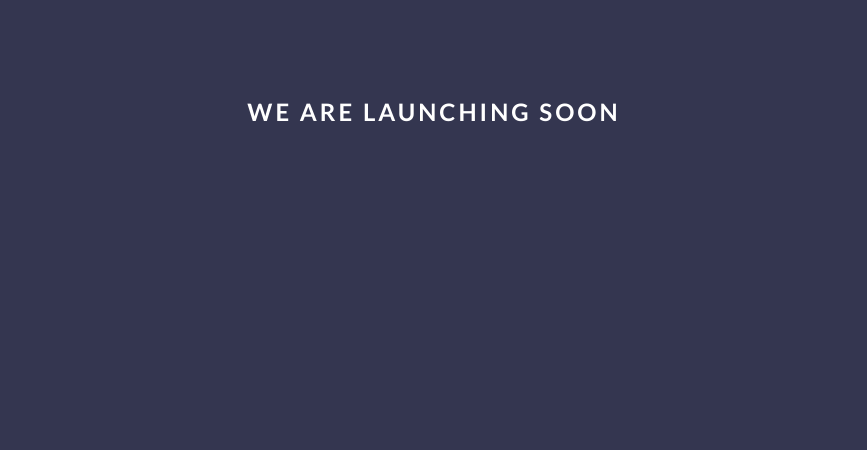
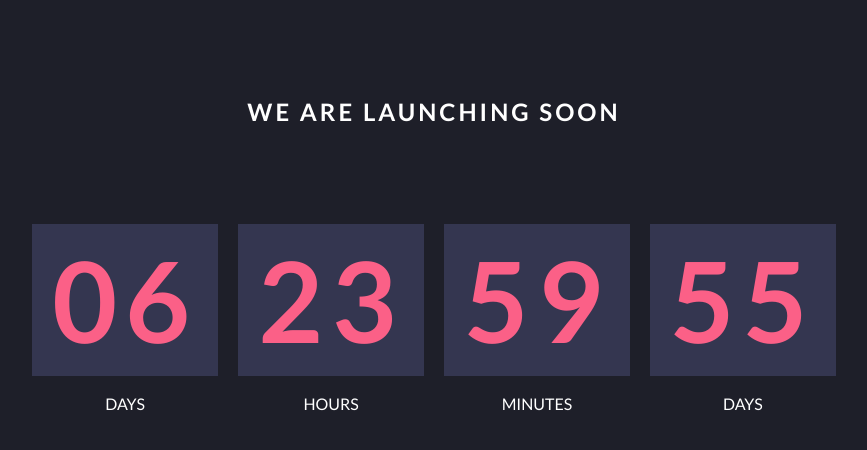
Before and after one commit to colomfernando/launch-countdown-demo, a React (Create React App) app: page / in a window 1280 px wide. Shown: the top 450 px of the page, without its empty margins (206-1073 px from the left). Built offline with nearby package versions, Linux system fonts and the light colour scheme.

Commit message:
feat(countdown): :sparkles: countdown
add countdown component

```diff
--- a/src/App.tsx
+++ b/src/App.tsx
@@ -2,6 +2,7 @@ import React from 'react';
 import GlobalStyles from 'theme/GlobalStyles';
 import Title from 'components/Title';
 import MainLayout from 'layouts/MainLayout';
+import Counter from 'components/Counter';
 
 const App: React.FC = () => {
   return (
@@ -9,6 +10,7 @@ const App: React.FC = () => {
       <GlobalStyles />
       <MainLayout>
         <Title title="WE ARE LAUNCHING SOON" />
+        <Counter />
       </MainLayout>
     </>
   );
--- /dev/null
+++ b/src/components/Counter/index.tsx
@@ -0,0 +1,46 @@
+import React, { useState, useEffect } from 'react';
+import getDeadLineDate from 'utils/getDeadLine';
+import getCountDown from 'utils/getCountDown';
+import Styles from './styles';
+
+export interface Remain {
+  days: number;
+  hours: number;
+  minutes: number;
+  seconds: number;
+}
+
+const Counter: React.FC = () => {
+  const [remain, setRemain] = useState<Remain>({
+    days: 0,
+    hours: 0,
+    minutes: 0,
+    seconds: 0,
+  });
+  const deadLine = getDeadLineDate(7);
+
+  const countDown = () => {
+    const dataRemain = getCountDown(new Date(), deadLine);
+
+    setRemain(dataRemain);
+  };
+
+  useEffect(() => {
+    const interval: ReturnType<typeof setInterval> = setInterval(() => {
+      countDown();
+    }, 1000);
+
+    return () => clearInterval(interval);
+  }, []);
+
+  return (
+    <Styles.Wrapper>
+      <Styles.Value value={Number(remain.days)} label="days" />
+      <Styles.Value value={Number(remain.hours)} label="hours" />
+      <Styles.Value value={Number(remain.minutes)} label="minutes" />
+      <Styles.Value value={Number(remain.seconds)} label="days" />
+    </Styles.Wrapper>
+  );
+};
+
+export default Counter;
--- /dev/null
+++ b/src/components/Counter/styles.ts
@@ -0,0 +1,19 @@
+import CounterCard from 'components/CounterCard';
+import styled from 'styled-components';
+
+const Wrapper = styled.div`
+  display: flex;
+  justify-content: center;
+  align-items: center;
+  margin-top: 100px;
+  width: 100%;
+  max-width: 900px;
+`;
+
+const Value = styled(CounterCard)`
+  :not(:last-child) {
+    margin-right: 20px;
+  }
+`;
+
+export default { Wrapper, Value };
--- /dev/null
+++ b/src/components/CounterCard/index.tsx
@@ -0,0 +1,24 @@
+import React from 'react';
+import Styles from './styles';
+
+export interface PropsCounterCard {
+  value: number;
+  label: string;
+}
+
+const CounterCard: React.FC<PropsCounterCard> = ({
+  value,
+  label,
+  ...props
+}) => {
+  return (
+    <Styles.Wrapper {...props}>
+      <Styles.Inner>
+        <Styles.Value>{value < 10 ? `0${value}` : value}</Styles.Value>
+      </Styles.Inner>
+      <Styles.Label>{label}</Styles.Label>
+    </Styles.Wrapper>
+  );
+};
+
+export default CounterCard;
--- /dev/null
+++ b/src/components/CounterCard/styles.ts
@@ -0,0 +1,30 @@
+import styled from 'styled-components';
+import palette from 'theme/palette';
+
+const Wrapper = styled.div`
+  display: flex;
+  flex-flow: column nowrap;
+  align-items: center;
+`;
+const Inner = styled.div`
+  display: inline-flex;
+  padding: 20px;
+  align-items: center;
+  justify-content: center;
+  background-color: ${palette.blue};
+`;
+
+const Value = styled.span`
+  font-size: 7rem;
+  letter-spacing: 0.5rem;
+  font-weight: 700;
+  color: ${palette.softRed};
+`;
+
+const Label = styled.span`
+  margin-top: 20px;
+  text-transform: uppercase;
+  color: ${palette.common.white};
+`;
+
+export default { Wrapper, Inner, Value, Label };
--- a/src/layouts/MainLayout/styles.ts
+++ b/src/layouts/MainLayout/styles.ts
@@ -2,6 +2,7 @@ import styled from 'styled-components';
 
 const Wrapper = styled.div`
   display: flex;
+  flex-flow: column nowrap;
   align-items: center;
   justify-content: center;
   width: 100%;
--- a/src/theme/palette.ts
+++ b/src/theme/palette.ts
@@ -1,7 +1,8 @@
 const palette = {
   softRed: '#fb6087',
   grayishBlue: '#8486a9',
-  darkBlue: '	#343650',
+  blue: '#343650',
+  darkBlue: '#1e1f29',
   common: {
     black: '#000',
     white: '#fff',
--- /dev/null
+++ b/src/utils/getCountDown/index.ts
@@ -0,0 +1,19 @@
+/**
+ * It takes two dates, calculates the difference between them in milliseconds, and then converts that
+ * difference into days, hours, minutes, and seconds
+ * @param {Date} initialDate - The date you want to start counting down from.
+ * @param {Date} endDate - The date you want to count down to.
+ * @returns An object with the days, hours, minutes, and seconds between the two dates.
+ */
+const getCountDown = (initialDate: Date, endDate: Date) => {
+  const difference = endDate.getTime() - initialDate.getTime();
+
+  return {
+    days: Math.floor(difference / (1000 * 60 * 60 * 24)),
+    hours: Math.floor((difference / (1000 * 60 * 60)) % 24),
+    minutes: Math.floor((difference / 1000 / 60) % 60),
+    seconds: Math.floor((difference / 1000) % 60),
+  };
+};
+
+export default getCountDown;
--- /dev/null
+++ b/src/utils/getDeadLine/index.ts
@@ -0,0 +1,16 @@
+/**
+ * Get the current date, multiply the number of days by the number of milliseconds in a day, and add
+ * that to the current date.
+ * @param {number} daysToAdd - number - the number of days to add to the current date
+ * @returns A function that takes a number of days and returns a date object that is the current date
+ * plus the number of days passed in.
+ */
+const getDeadLine = (daysToAdd: number): Date => {
+  const now = new Date();
+
+  const deadLineMilliseconds = daysToAdd * 24 * 60 * 60 * 1000;
+
+  return new Date(now.getTime() + deadLineMilliseconds);
+};
+
+export default getDeadLine;
```
